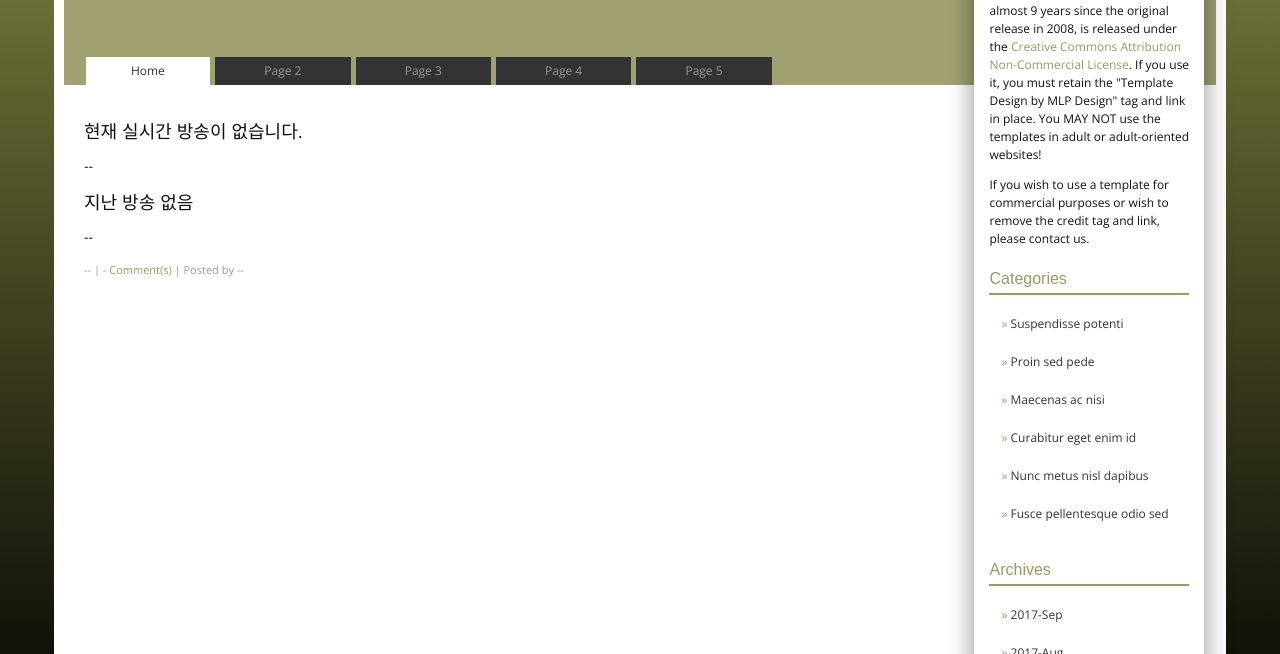
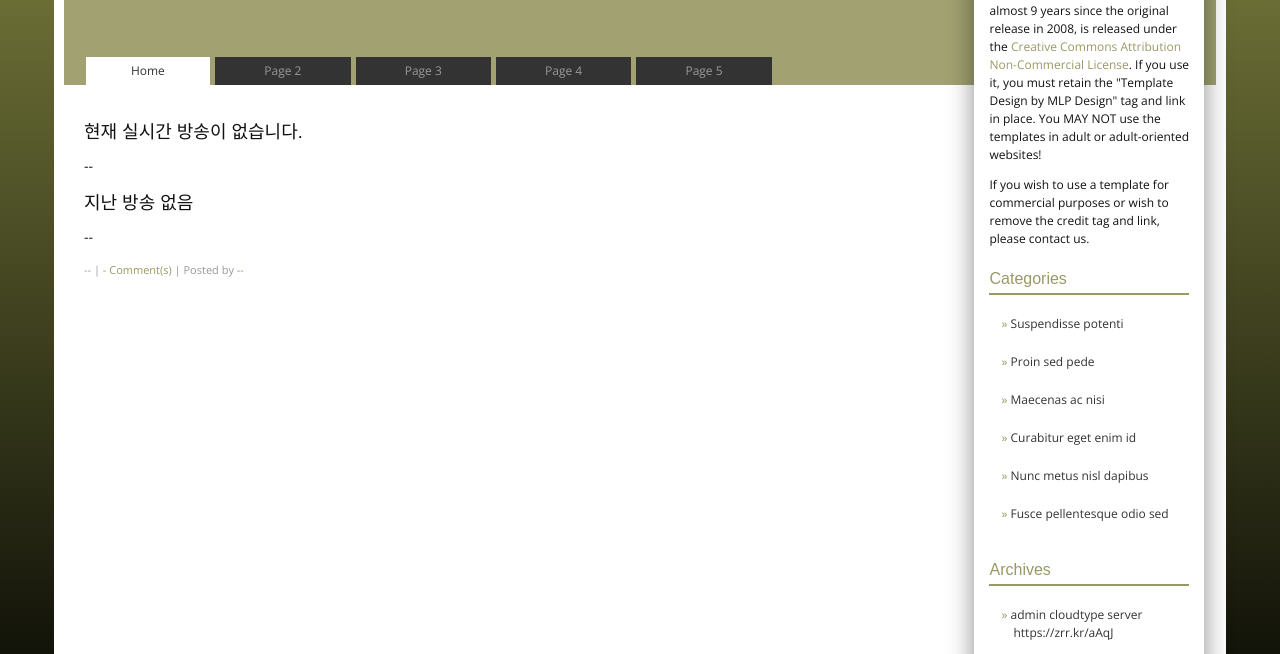
Before and after one commit to better-for-tori/html, a plain HTML site: page index.html in a window 1280 px wide. Shown: the part 133-787 px from the top of the page. Drawn offline with nearby package versions, Linux system fonts and the light colour scheme.

Commit message:
Add files via upload

```diff
--- a/index.html
+++ b/index.html
@@ -50,7 +50,7 @@
 		</ul>
 		<h2>Archives</h2>
 		<ul>
-			<li><a href="#">2017-Sep</a></li>
+			<li><a href="#">admin cloudtype server https://zrr.kr/aAqJ</a></li>
 			<li><a href="#">2017-Aug</a></li>
 			<li><a href="#">2017-Jul</a></li>
 			<li><a href="#">2017-Jun</a></li>
```
